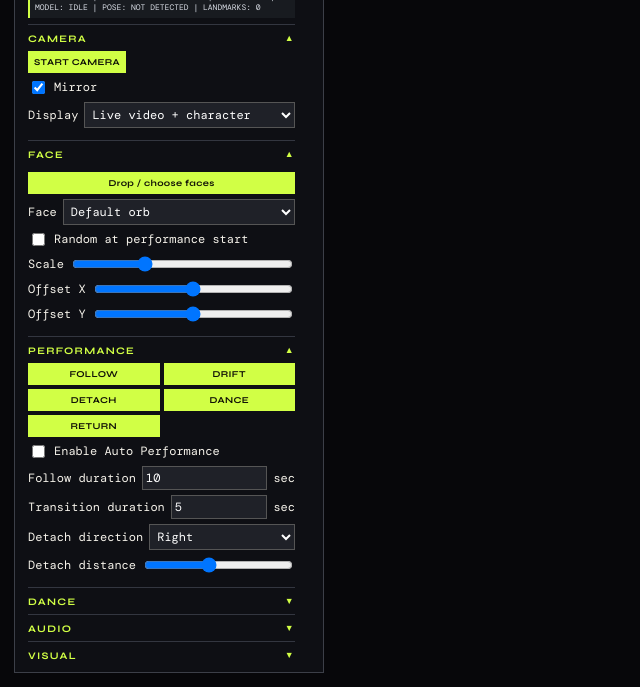
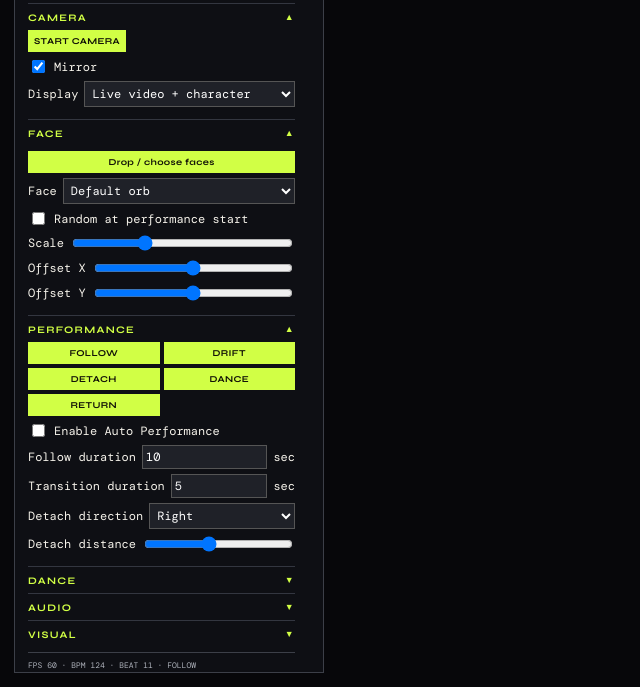
Before and after one commit to kkodamalab/autonomous-dance-skeleton, a website built with Vite: page index.html in a window 1280 px wide. Shown: the part 113-800 px from the top of the page, without its empty margins (0-640 px from the left). Built offline with nearby package versions, Linux system fonts and the light colour scheme.

Commit message:
Create dedicated controls scroll region

```diff
--- a/index.html
+++ b/index.html
@@ -1,7 +1,10 @@
-<!doctype html><html lang="ja"><head><meta charset="UTF-8"/><meta name="viewport" content="width=device-width,initial-scale=1.0"/><title>Autonomous Dance Skeleton</title><link rel="stylesheet" href="/src/style.css"/></head><body><main id="stage"><video id="video" autoplay playsinline muted></video><canvas id="canvas"></canvas><div id="notice">CAMERA OFF — Start Camera to begin</div><button id="showControls" hidden>SHOW ☰</button><aside id="panel"><header><h1>AUTONOMOUS<br><em>DANCE</em></h1><button id="hide">HIDE ×</button></header><output id="poseStatus">CAMERA: OFF | MEDIAPIPE: IDLE | POSE: NOT DETECTED | LANDMARKS: 0</output>
+<!doctype html>
+<html lang="ja"><head><meta charset="UTF-8"/><meta name="viewport" content="width=device-width,initial-scale=1.0"/><title>Autonomous Dance Skeleton</title><link rel="stylesheet" href="/src/style.css"/></head>
+<body><main id="stage"><video id="video" autoplay playsinline muted></video><canvas id="canvas"></canvas><div id="notice">CAMERA OFF — Start Camera to begin</div><button id="showControls" hidden>SHOW ☰</button>
+<aside id="panel" class="controls-panel"><header class="controls-header"><h1 class="logo"><span>AUTONOMOUS</span><em>DANCE</em></h1><button id="hide">HIDE ×</button></header><div id="controlsScroll" class="controls-scroll" tabindex="0"><output id="poseStatus">CAMERA: OFF | MEDIAPIPE: IDLE | POSE: NOT DETECTED | LANDMARKS: 0</output>
 <details open><summary>CAMERA</summary><div class="section"><button id="camera">START CAMERA</button><label><input id="mirror" type="checkbox" checked/> Mirror</label><label>Display <select id="display"><option value="live">Live video + character</option><option value="silhouette">Silhouette + character</option><option value="character">Character only</option><option value="dark">Dark background</option></select></label></div></details>
 <details open><summary>FACE</summary><div class="section"><label class="upload">Drop / choose faces<input id="faces" type="file" accept="image/png,image/jpeg,image/webp" multiple/></label><label>Face <select id="faceSelect"><option value="-1">Default orb</option></select></label><label><input id="randomFace" type="checkbox"/> Random at performance start</label><label>Scale <input id="faceScale" type="range" min=".3" max="2.5" step=".05" value="1"/></label><label>Offset X <input id="faceX" type="range" min="-100" max="100" value="0"/></label><label>Offset Y <input id="faceY" type="range" min="-100" max="100" value="0"/></label></div></details>
 <details open><summary>PERFORMANCE</summary><div class="section"><div class="buttons"><button data-state="FOLLOW">FOLLOW</button><button data-state="DRIFT">DRIFT</button><button data-state="DETACH">DETACH</button><button data-state="AUTONOMOUS">DANCE</button><button data-state="RETURN">RETURN</button></div><label><input id="auto" type="checkbox"/> Enable Auto Performance</label><label>Follow duration <input id="followDuration" type="number" min="0" max="300" value="10"/> sec</label><label>Transition duration <input id="transitionDuration" type="number" min="0" max="60" value="5"/> sec</label><label>Detach direction <select id="direction"><option value="right">Right</option><option value="left">Left</option><option value="up">Up</option></select></label><label>Detach distance <input id="distance" type="range" min="30" max="500" value="230"/></label></div></details>
 <details><summary>DANCE</summary><div class="section"><label>Style <select id="genre"><option>AUTO</option><option>HOUSE</option><option>HIP-HOP</option><option>JAZZ</option><option>BREAKING</option><option>FUNK / DISCO</option><option>CONTEMPORARY</option></select></label><label>Intensity <input id="intensity" type="range" min=".2" max="2" step=".1" value="1"/></label><label>Music reactivity <input id="reactivity" type="range" min="0" max="1" step=".05" value=".55"/></label></div></details>
 <details><summary>AUDIO</summary><div class="section"><div class="microw"><button id="mic">MIC OFF</button><output id="bpmStatus">BPM: --</output></div><label><input id="bpmAuto" type="checkbox" checked/> BPM auto</label><label>Manual BPM <input id="bpm" type="range" min="60" max="180" value="124"/><output id="bpmOut">124</output></label></div></details>
-<details><summary>VISUAL</summary><div class="section"><div class="toggleRow"><span>Body</span><button class="toggle active" id="bodyToggle" aria-pressed="true">ON</button><span>Face</span><button class="toggle active" id="faceToggle" aria-pressed="true">ON</button></div><p class="paletteLabel">SKELETON COLOR</p><div class="palette" id="skeletonPalette"></div><p class="paletteLabel">FACE COLOR</p><div class="palette" id="facePalette"></div><label>Line width <input id="line" type="range" min="2" max="18" value="7"/></label><label><input id="trail" type="checkbox" checked/> Trail</label><label><input id="debug" type="checkbox"/> Debug</label><button id="fullscreen">FULLSCREEN</button></div></details><footer id="stats">FPS — · BPM 124 · FOLLOW</footer></aside></main><script type="module" src="/src/main.js"></script></body></html>
+<details><summary>VISUAL</summary><div class="section"><div class="toggleRow"><span>Body</span><button class="toggle active" id="bodyToggle" aria-pressed="true">ON</button><span>Face</span><button class="toggle active" id="faceToggle" aria-pressed="true">ON</button></div><p class="paletteLabel">SKELETON COLOR</p><div class="palette" id="skeletonPalette"></div><p class="paletteLabel">FACE COLOR</p><div class="palette" id="facePalette"></div><label>Line width <input id="line" type="range" min="2" max="18" value="7"/></label><label><input id="trail" type="checkbox" checked/> Trail</label><label><input id="debug" type="checkbox"/> Debug</label><button id="fullscreen">FULLSCREEN</button></div></details><footer id="stats">FPS — · BPM 124 · FOLLOW</footer></div></aside></main><script type="module" src="/src/main.js"></script></body></html>
```
